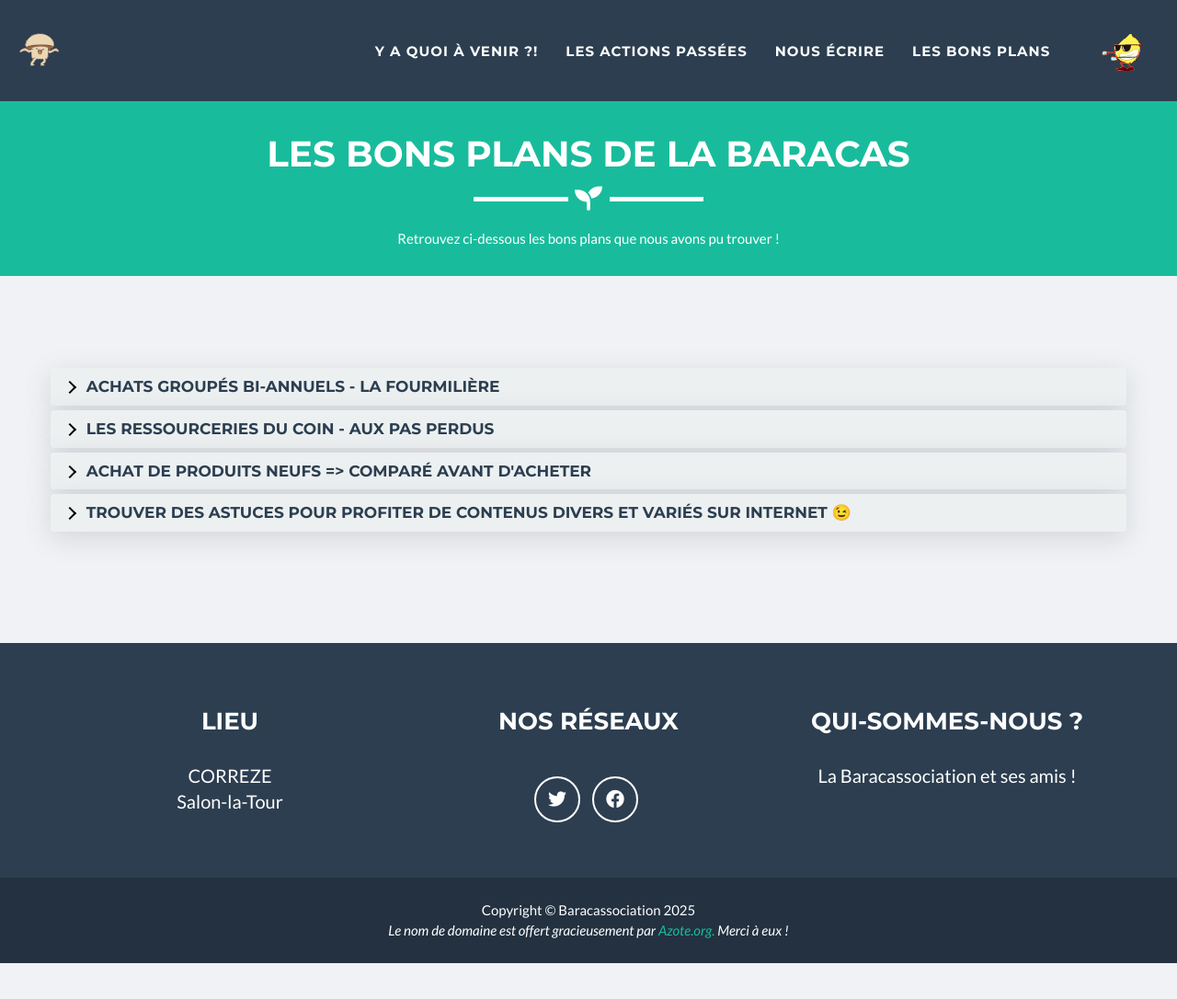
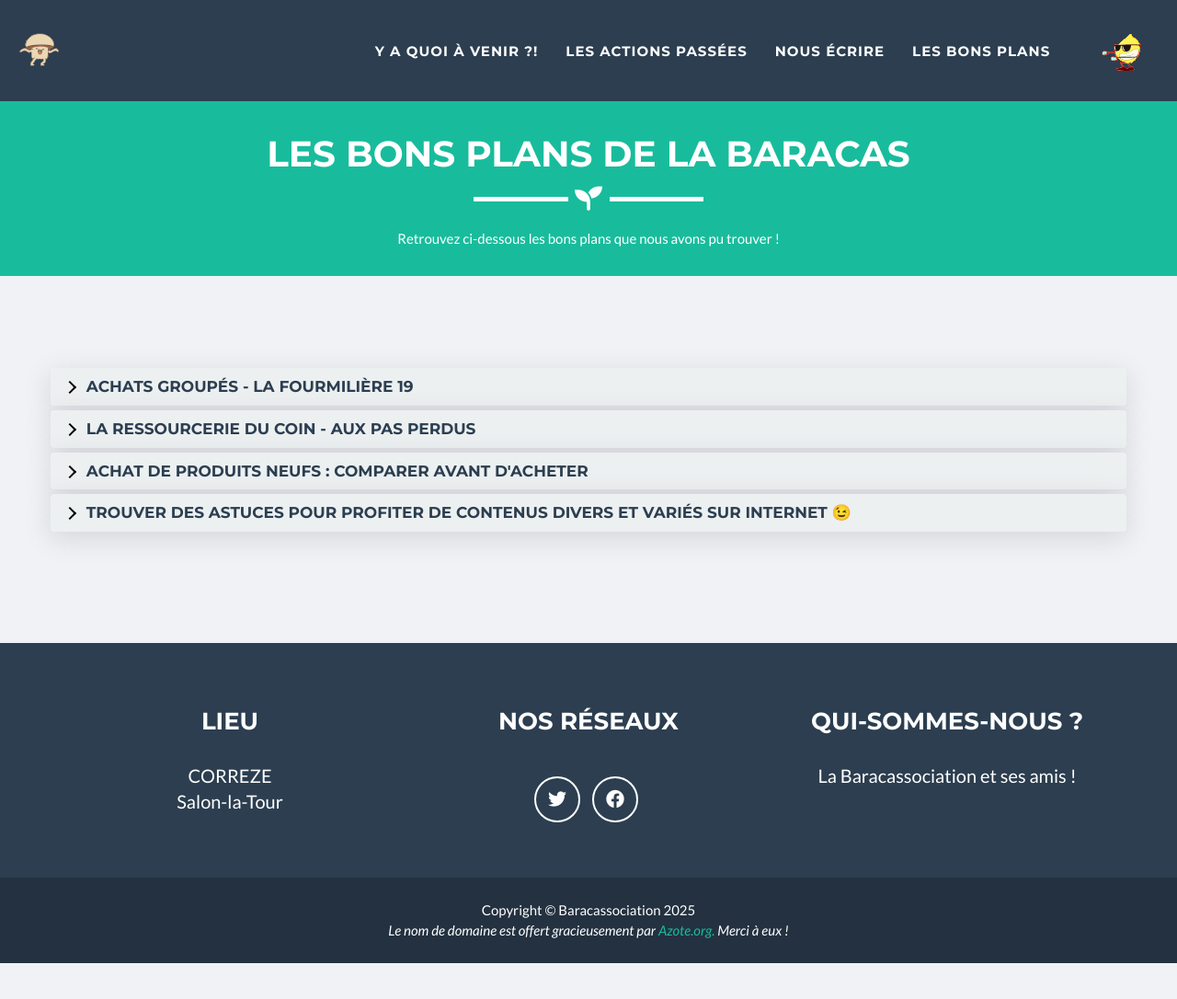
Before and after one commit to association-baraca/association-baraca.github.io, a Jekyll site: the page built from les-bons-plans.html, in a window 1280 px wide and 1097 px high. Shown: the top 1086 px of the window at 92% size. Built offline with Jekyll 4.4.1, drawn with Linux system fonts in a browser that asks for light colours; nearby versions of some CDN libraries; library files that are not in the unit come from our copies.

Commit message:
up bonplan

```diff
--- a/_includes/bons-plans.html
+++ b/_includes/bons-plans.html
@@ -19,7 +19,7 @@
           <div class="panel-heading">
             <h4 class="panel-title">
               <a class="collapsed" data-toggle="collapse" data-parent="#accordion" href="#collapseOne">
-                <span class="chevron"></span> Achats groupés bi-annuels - La Fourmilière
+                <span class="chevron"></span> Achats groupés - La Fourmilière 19
               </a>
             </h4>
           </div>
@@ -40,7 +40,7 @@
           <div class="panel-heading">
             <h4 class="panel-title">
               <a class="collapsed" data-toggle="collapse" data-parent="#accordion" href="#collapseThree">
-                <span class="chevron"></span> Les ressourceries du coin - Aux pas perdus
+                <span class="chevron"></span> La ressourcerie du coin - Aux pas perdus
               </a>
             </h4>
           </div>
@@ -57,7 +57,7 @@
           <div class="panel-heading">
             <h4 class="panel-title">
               <a class="collapsed" data-toggle="collapse" data-parent="#accordion" href="#collapseFour">
-                <span class="chevron"></span> Achat de produits neufs => comparé avant d'acheter
+                <span class="chevron"></span> Achat de produits neufs : comparer avant d'acheter
               </a>
             </h4>
           </div>
@@ -66,7 +66,7 @@
               Parfois, nous sommes obligés d'acheter des produits neufs et avant de se lancer il est important d'obtenir des avis pertinents et des prix corrects...
               <br><br>
               Pour cela, deux options :
-              <br> - Trouver le meilleur prix et des commentaires souvent pertinents :<a href="https://www.dealabs.com" target="_blank">Dealabs</a>
+              <br> - Trouver le meilleur prix et des commentaires souvent pertinents => <a href="https://www.dealabs.com" target="_blank">Dealabs</a>
               <br> - Comparer pour trouver le meilleur prix (on oublie pas d'essayer d'éviter les Amazon & co) ! => <a href="https://www.idealo.fr/" target="_blank">Idealo</a>
             </div>
           </div>
```
Also changed, not shown: other parts of _includes/bons-plans.html (+1 -1 lines).
